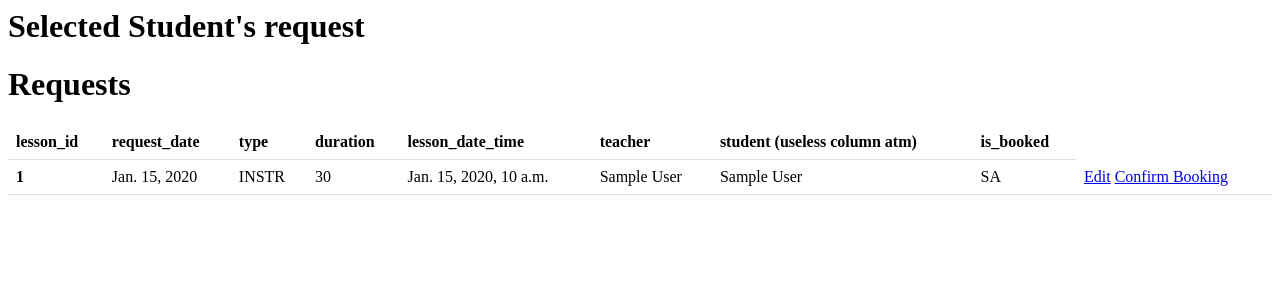
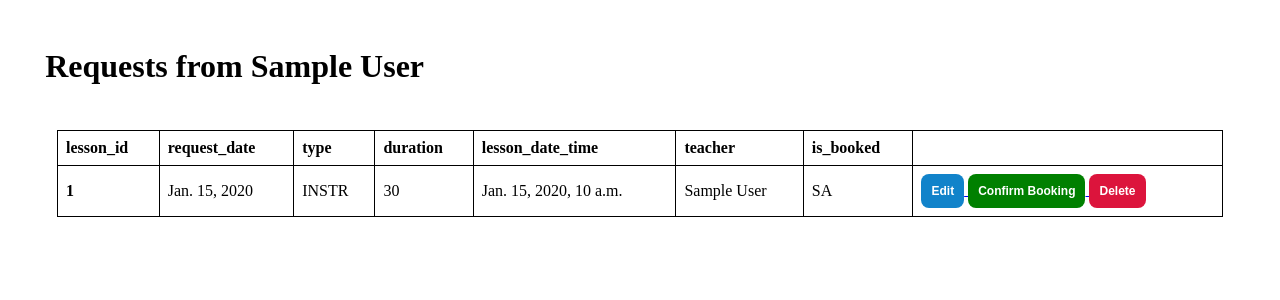
Before and after one commit to AFaverooo/Koala, a Django app: page /student_requests/1 in a window 1280 px wide. Shown: the top 300 px of the page. Run offline with Django 4.2, Linux system fonts and the light colour scheme; tables that the repository leaves empty hold one stand-in row (values such as "Sample post").

Commit message:
Completed edit,delete and book requests

```diff
--- /dev/null
+++ b/lessons/templates/admin_student_requests_page.html
@@ -0,0 +1,98 @@
+<html>
+
+<div class="container">
+  <div class="row">
+    <div class="col-12">
+      <h1>Requests from {{student.first_name}} {{student.last_name}}</h1><br>
+
+      <style>
+        table {
+          border-collapse: collapse;
+          width: 100%;
+          border: 1px solid;
+        }
+
+        th,
+        td {
+          padding: 8px;
+          text-align: left;
+          border-bottom: 1px solid #ddd;
+          border: 1px solid;
+        }
+
+        tr:hover {
+          background-color: gray;
+        }
+
+        button {
+          padding: 10px 10px;
+          font-size: 12px;
+          color: white;
+          font-weight: bold;
+          border-radius: 8px;
+          border: none;
+        }
+
+        .button {
+          background-color: #1183ca;
+        }
+
+        .button2 {
+          background-color: #008000;
+        }
+
+        .button3 {
+          background-color: #DC143C;
+        }
+
+        div {
+          padding: 0.5% 1% 0% 1%;
+        }
+      </style>
+      <div>
+        <table class="table">
+          <thead>
+            <tr>
+              <th scope="col">lesson_id</th>
+              <th scope="col">request_date</th>
+              <th scope="col">type</th>
+              <th scope="col">duration</th>
+              <th scope="col">lesson_date_time</th>
+              <th scope="col">teacher</th>
+              <th scope="col">is_booked</th>
+            </tr>
+          </thead>
+          <tbody>
+            {% for lesson in saved_lessons %}
+            <tr>
+              <th scope="row">{{ lesson.lesson_id }}</th>
+              <td>{{ lesson.request_date }}</td>
+              <td>{{ lesson.type }}</td>
+              <td>{{ lesson.duration }}</td>
+              <td>{{ lesson.lesson_date_time }}</td>
+              <td>{{ lesson.teacher_id }}</td>
+              <td>{{ lesson.lesson_status }}</td>
+              <td>
+                <a href='{% url 'admin_update_request_page' lesson.lesson_id %}'>
+                  <button type="button" class="btn button">Edit</button>
+                </a>
+                <a href='{% url 'admin_confirm_booking' lesson.lesson_id %}' method="post">
+                  <button type="button" class="btn button2">Confirm Booking</button>
+                </a>
+                <a href='{% url 'delete_lesson' lesson.lesson_id %}' method="post">
+                  <button type="button" class="btn button3">Delete</button>
+                </a>
+              </td>
+            </tr>
+            {% endfor %}
+          </tbody>
+        </table>
+        {% if not saved_lessons %}
+        <h2>There are currently no items here</h2>
+        {% endif %}
+        <div>
+        </div>
+      </div>
+    </div>
+
+</html>
--- a/lessons/templates/update_request.html
+++ b/lessons/templates/admin_update_request.html
@@ -14,7 +14,7 @@
   <p> Form will be here </p>
 
   <body>
-      <form action="{% url 'new_lesson' %}" method="post">
+      <form action="{% url 'admin_update_request' lesson.lesson_id %}" method="post">
         {% csrf_token %}
           {% for message in messages %}
             <div class="alert alert-{{ message.level_tag }}" role="alert">
--- a/lessons/templates/student_requests.html
+++ /dev/null
@@ -1,61 +0,0 @@
-<html>
-  <h1>Selected Student's request</h1>
-</html>
-
-<div class="container">
-  <div class="row">
-    <div class="col-12">
-      <h1>Requests</h1>
-
-      <style>
-        table {
-          border-collapse: collapse;
-          width: 100%;
-        }
-
-        th, td {
-          padding: 8px;
-          text-align: left;
-          border-bottom: 1px solid #ddd;
-        }
-        tr:hover {background-color: gray;}
-      </style>
-
-        <table class="table">
-        <thead>
-          <tr>
-            <th scope="col">lesson_id</th>
-            <th scope="col">request_date</th>
-            <th scope="col">type</th>
-            <th scope="col">duration</th>
-            <th scope="col">lesson_date_time</th>
-            <th scope="col">teacher</th>
-            <th scope="col">student (useless column atm)</th>
-            <th scope="col">is_booked</th>
-          </tr>
-        </thead>
-        <tbody>
-          {% for lesson in saved_lessons %}
-            <tr>
-              <th scope="row">{{ lesson.lesson_id }}</th>
-              <td>{{ lesson.request_date }}</td>
-              <td>{{ lesson.type }}</td>
-              <td>{{ lesson.duration }}</td>
-              <td>{{ lesson.lesson_date_time }}</td>
-              <td>{{ lesson.teacher_id }}</td>
-              <td>{{ lesson.student_id }}</td>
-              <td>{{ lesson.lesson_status }}</td>
-              <td>
-                <a href = '{% url 'update_request' lesson.lesson_id %}' class = "btn btn-lg btn-secondary">Edit</a>
-                <a href = '{% url 'confirm_booking' lesson.lesson_id %}' class = "btn btn-lg btn-secondary" method="post">Confirm Booking</a>
-              </td>
-            </tr>
-          {% endfor %}
-        </tbody>
-        </table>
-        {% if not saved_lessons %}
-          <h2>There are currently no items here</h2>
-        {% endif %}
-    </div>
-  </div>
-</div>
--- a/lessons/views.py
+++ b/lessons/views.py
@@ -10,7 +10,7 @@ from django.core.exceptions import ObjectDoesNotExist
 from django.db import IntegrityError
 from django.utils import timezone
 import datetime
-
+from django.core.exceptions import ObjectDoesNotExist
 
 # Create your views here.
 
@@ -151,28 +151,65 @@ def get_fullfilled_lessons(student):
     return Lesson.objects.filter(lesson_status = LessonStatus.FULLFILLED, student_id = student)
 
 
-def get_student_lessons(request,student):
+def student_requests(request,student_id):
+    saved_lessons = Lesson.objects.filter(student_id = student_id)
+    student = UserAccount.objects.get(id=student_id)
+    return render(request,'admin_student_requests_page.html',{'saved_lessons':saved_lessons, 'student': student})
+
+def admin_update_request_page(request, id):
+    lesson = Lesson.objects.get(lesson_id=id)
+    data = {
+        'type' : lesson.type,
+        'duration': lesson.duration,
+        'lesson_date_time': lesson.lesson_date_time,
+        'teachers' : lesson.teacher_id
+           }
+    form = RequestForm(data)
+    return render(request,'admin_update_request.html', {'form': form , 'lesson': lesson})
+
+def admin_update_request(request, lesson_id):
+
+    lesson = Lesson.objects.get(lesson_id=lesson_id)
+    request_form = RequestForm(request.POST)
+
+    if request_form.is_valid():
+        type = request_form.cleaned_data.get('type')
+        duration = request_form.cleaned_data.get('duration')
+        lesson_date_time = request_form.cleaned_data.get('lesson_date_time')
+        teacher_id = request_form.cleaned_data.get('teachers')
+
+    lesson.type = type
+    lesson.duration = duration
+    lesson.lesson_date_time = lesson_date_time
+    lesson.teacher_id = teacher_id
+    lesson.save()
+
+    student = UserAccount.objects.get(id=lesson.student_id.id)
     saved_lessons = Lesson.objects.filter(student_id = student)
-    return render(request,'student_requests.html',{'saved_lessons':saved_lessons, 'student': student})
+    return render(request,'admin_student_requests_page.html',{'saved_lessons':saved_lessons, 'student': student})
 
-def update_request(request, id):
-    lesson = Lesson.objects.get(lesson_id=id)
-    # data = {
-    #     'type' : lesson.type,
-    #     'duration': lesson.duration,
-    #     'lesson_date_time': lesson.lesson_date_time,
-    #     'teachers' : lesson.teacher_id
-    #        }
-    form = RequestForm(instance=lesson)
-    return render(request,'update_request.html', {'form': form , 'lesson': lesson})
-
-def confirm_booking(request, current_lesson_id):
-    lesson = Lesson.objects.get(lesson_id=current_lesson_id)
+def admin_confirm_booking(request, lesson_id):
+    lesson = Lesson.objects.get(lesson_id=lesson_id)
     lesson.lesson_status = 'BK'
     lesson.save()
     student = UserAccount.objects.get(id=lesson.student_id.id)
     saved_lessons = Lesson.objects.filter(student_id = student)
-    return render(request,'student_requests.html',{'saved_lessons':saved_lessons, 'student': student})
+    return render(request,'admin_student_requests_page.html',{'saved_lessons':saved_lessons, 'student': student})
+
+def delete_lesson(request, lesson_id):
+    # reverse('student_requests')
+    try:
+        lesson = Lesson.objects.get(lesson_id=lesson_id)
+        if lesson is not None:
+            lesson.delete()
+
+            student = UserAccount.objects.get(id=lesson.student_id.id)
+            saved_lessons = Lesson.objects.filter(student_id = student)
+
+            return render(request,'admin_student_requests_page.html',{'saved_lessons':saved_lessons, 'student': student, 'next' : next})
+    except Lesson.DoesNotExist:
+        return redirect('admin_feed')
+
 
 def home(request):
     return render(request, 'home.html')
--- a/msms/urls.py
+++ b/msms/urls.py
@@ -38,7 +38,9 @@ urlpatterns = [
     path('invoice/', views.invoice, name = 'invoice'),
     path('log_out/', views.log_out, name = 'log_out'),
 
-    path('student_requests/<str:student>', views.get_student_lessons, name="student_requests"),
-    path('update_request/<str:id>', views.update_request,name='update_request'),
-    path('confirm_booking/<str:current_lesson_id>', views.confirm_booking,name='confirm_booking')
+    path('student_requests/<str:student_id>', views.student_requests, name='student_requests'),
+    path('admin_update_request_page/<str:id>', views.admin_update_request_page,name='admin_update_request_page'),
+    path('admin_confirm_booking/<str:lesson_id>', views.admin_confirm_booking,name='admin_confirm_booking'),
+    path('admin_update_request/<str:lesson_id>', views.admin_update_request, name='admin_update_request'),
+    path('delete_lesson/<str:lesson_id>', views.delete_lesson, name='delete_lesson'),
 ]
```
Also changed, not shown: lessons/templates/admin_feed.html (+13 -1 lines).
